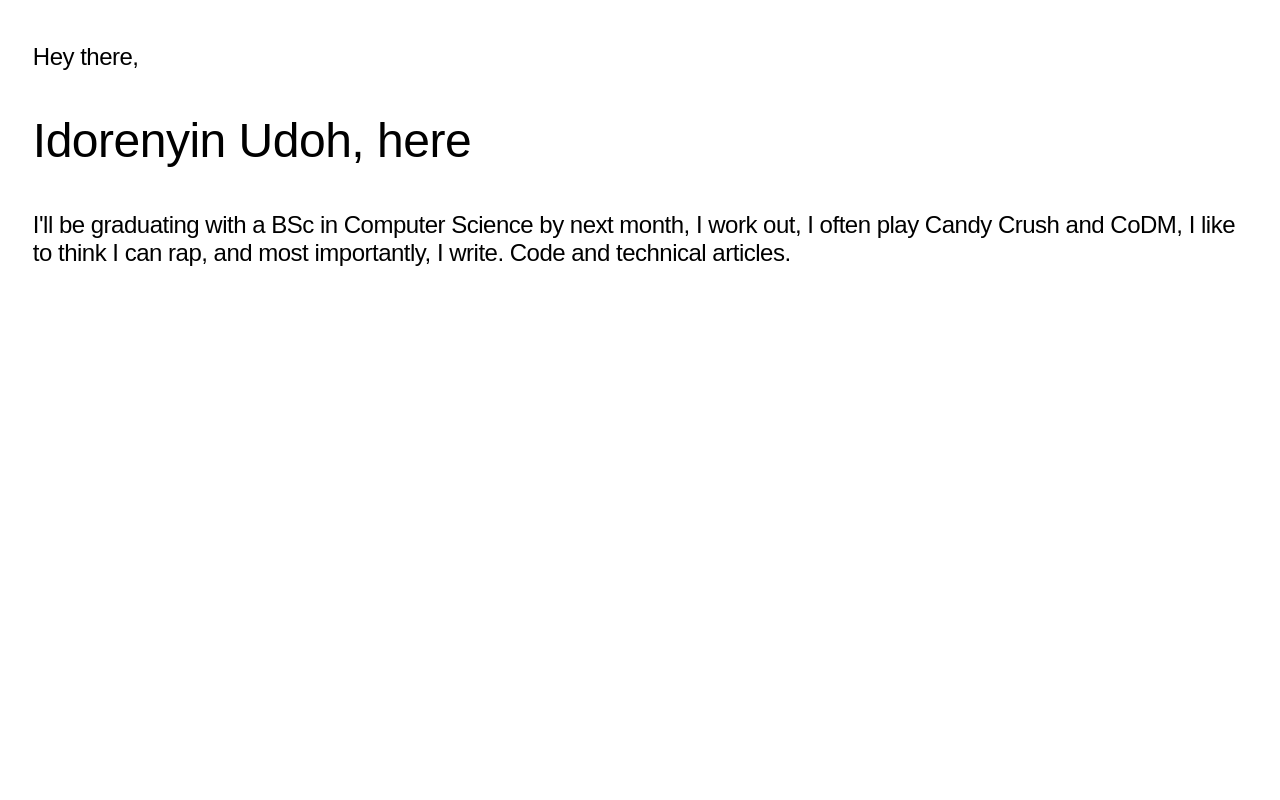
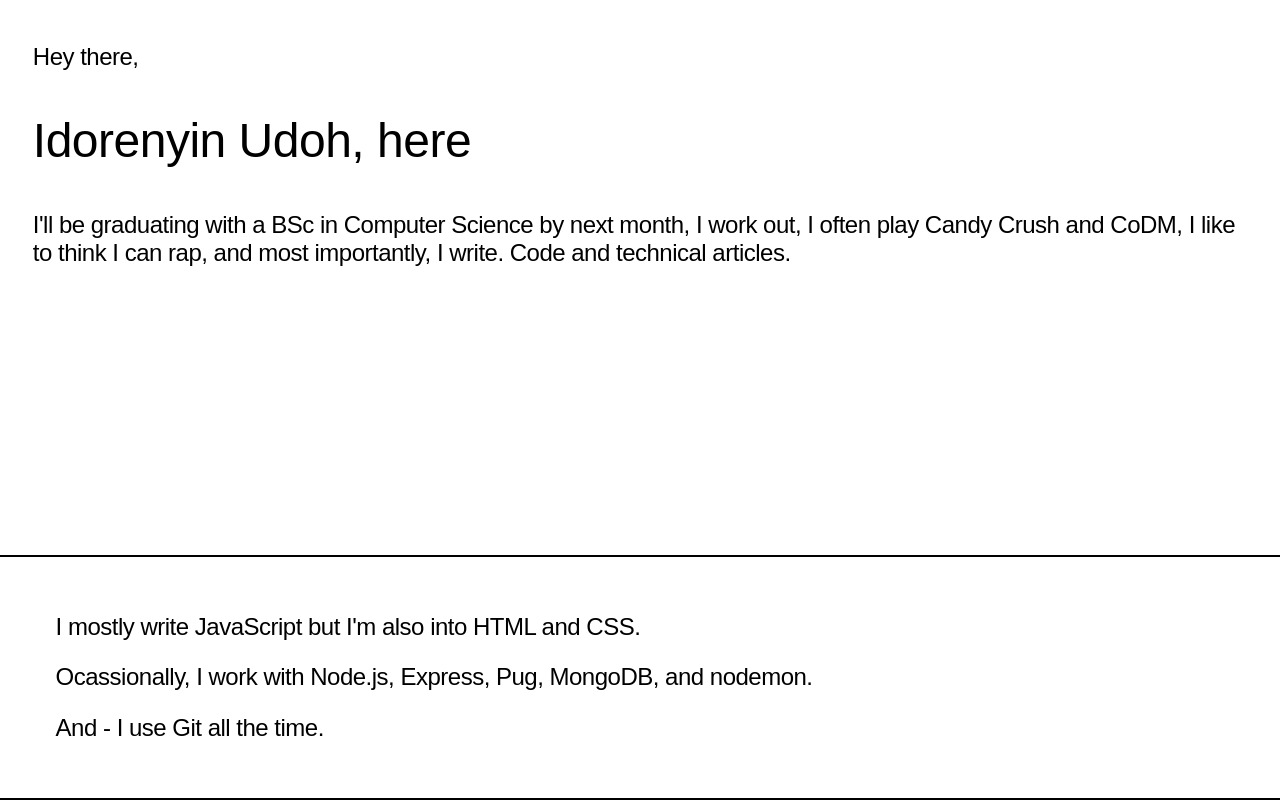
Before and after one commit to idorenyinudoh/iudoh.me, a Vue app: page / in a window 1280 px wide. Shown: the part 245-1045 px from the top of the page. Before the commit the page ends 800 px from the top, so only its background shows below. Built offline with nearby package versions, Linux system fonts and the light colour scheme.

Commit message:
add little intro to home component

```diff
--- a/src/components/Home.vue
+++ b/src/components/Home.vue
@@ -3,6 +3,10 @@ header
     p Hey there,
     h1 Idorenyin Udoh, here
     p I'll be graduating with a BSc in Computer Science by next month, I work out, I often play Candy Crush and CoDM, I like to think I can rap, and most importantly, I write. Code and technical articles.
+#lil-intro
+    p I mostly write JavaScript but I'm also into HTML and CSS.
+    p Ocassionally, I work with Node.js, Express, Pug, MongoDB, and nodemon.
+    p And - I use Git all the time.
 </template>
 
 <script>
@@ -28,4 +32,12 @@ h1 {
     font-weight: 500;
     font-size: 48px;
 }
+#lil-intro {
+    border-top: 2px solid;
+    border-bottom: 2px solid;
+    padding: calc(20px + 1vw);
+}
+#lil-intro p {
+    margin: calc(10px + 1vw);
+}
 </style>
```
